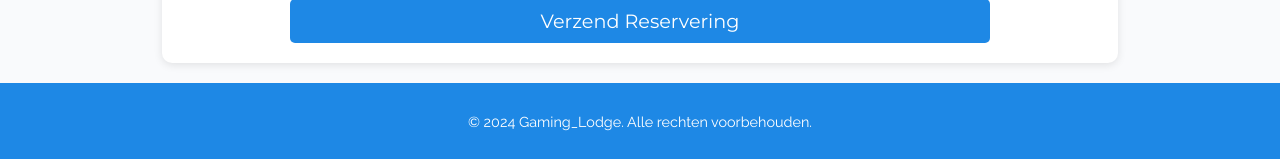
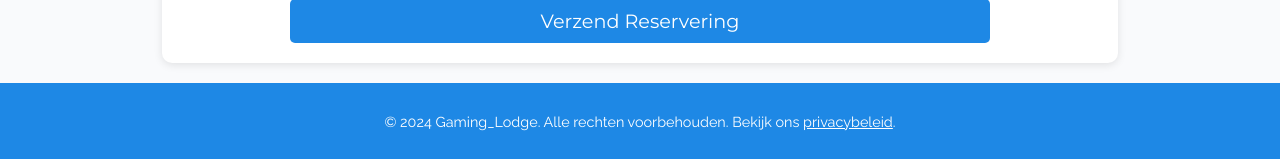
Before and after one commit to aCiDcHaOZ/Project, a Flask app: template templates/imgs/Boekingsformulier.html in a window 1280 px wide. Shown: the part 1939-2098 px from the top of the page. Run offline with Flask 3, Linux system fonts and the light colour scheme; the template is opened without the code that fills it, so the values that code supplies are empty.

Commit message:
Update Boekingsformulier.html

```diff
--- a/templates/imgs/Boekingsformulier.html
+++ b/templates/imgs/Boekingsformulier.html
@@ -99,6 +99,10 @@
             font-family: 'Raleway', sans-serif;
             font-size: 0.9em;
         }
+        footer a {
+            color: #fff;
+            text-decoration: underline;
+        }
     </style>
 </head>
 <body>
@@ -107,7 +111,7 @@
         <p>Reserveer jouw ultieme verblijf bij Gaming_Lodge</p>
     </header>
     <div class="image-container">
-        <img src="https://raw.githubusercontent.com/<templates/imgs/templates/imgs/Boekingsformulier.jpg"alt="Boekingsformulier Gaming_Lodge">
+        <img src="templates/imgs/Boekingsformulier.jpg" alt="Boekingsformulier Gaming_Lodge">
     </div>
     <section>
         <h2>Maak een Reservering</h2>
@@ -153,7 +157,17 @@
         </form>
     </section>
     <footer>
-        <p>&copy; 2024 Gaming_Lodge. Alle rechten voorbehouden.</p>
+        <p>&copy; 2024 Gaming_Lodge. Alle rechten voorbehouden. Bekijk ons <a href="/privacy">privacybeleid</a>.</p>
     </footer>
+
+    <script>
+        document.querySelector("form").addEventListener("submit", function(e) {
+            const payment = document.getElementById("payment");
+            if (payment.value === "") {
+                alert("Selecteer een betaalmethode.");
+                e.preventDefault();
+            }
+        });
+    </script>
 </body>
 </html>
```
